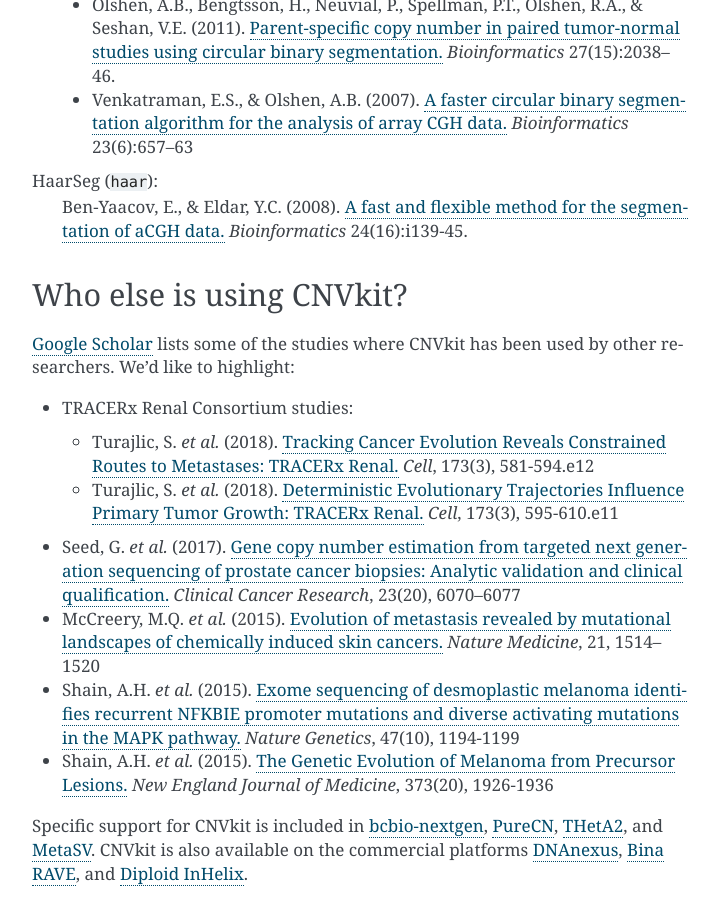
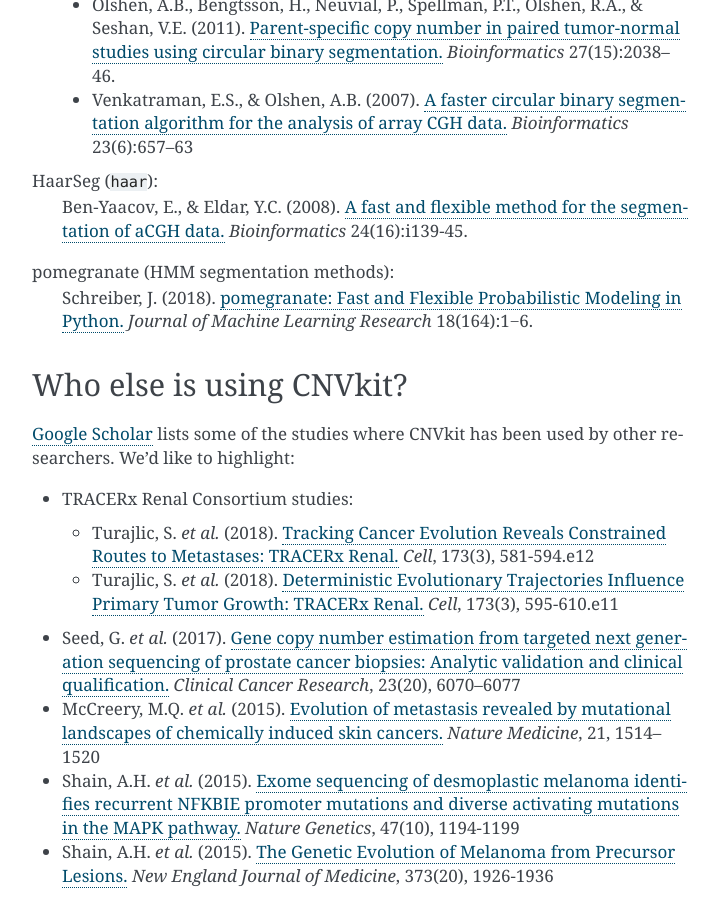
Before and after one commit to etal/cnvkit, a Sphinx documentation site: the page built from doc/index.rst, in a window 1280 px wide and 900 px high, scrolled down 3242 px. Shown: the whole window, without its empty margins (388-1107 px from the left). Built offline with Sphinx 7.4.7, drawn with Linux system fonts in a browser that asks for light colours; the version number could not be read and is left out.

Commit message:
doc: Add citation for pomegranate

```diff
--- a/doc/index.rst
+++ b/doc/index.rst
@@ -87,6 +87,12 @@
     `A fast and flexible method for the segmentation of aCGH data.
     <http://doi.org/10.1093/bioinformatics/btn272>`_
     *Bioinformatics* 24(16):i139-45.
+pomegranate (HMM segmentation methods):
+    Schreiber, J. (2018).
+    `pomegranate: Fast and Flexible Probabilistic Modeling in Python.
+    <http://jmlr.org/papers/v18/17-636.html>`_
+    *Journal of Machine Learning Research* 18(164):1−6.
+
 
 
 Who else is using CNVkit?
```
